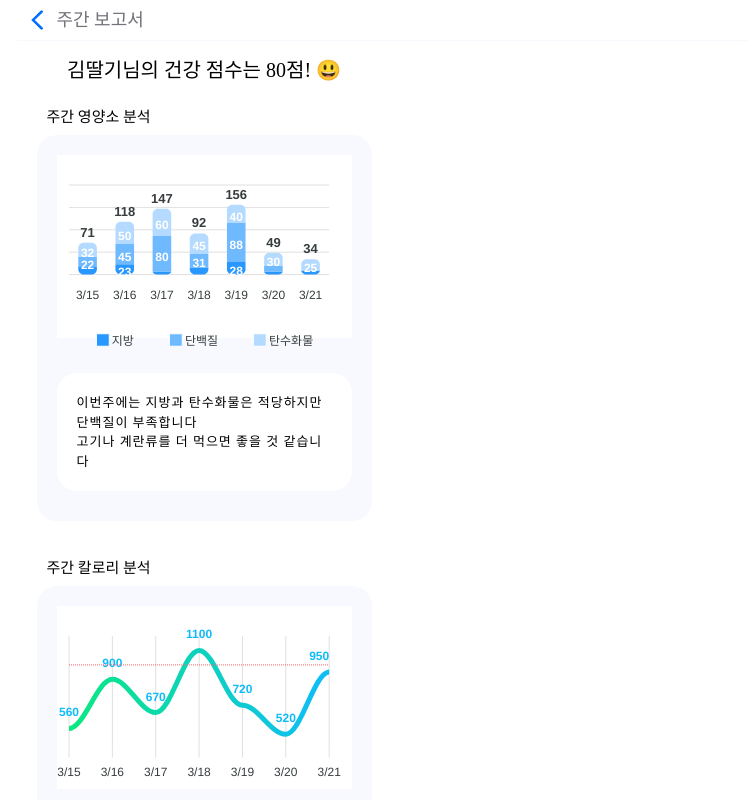
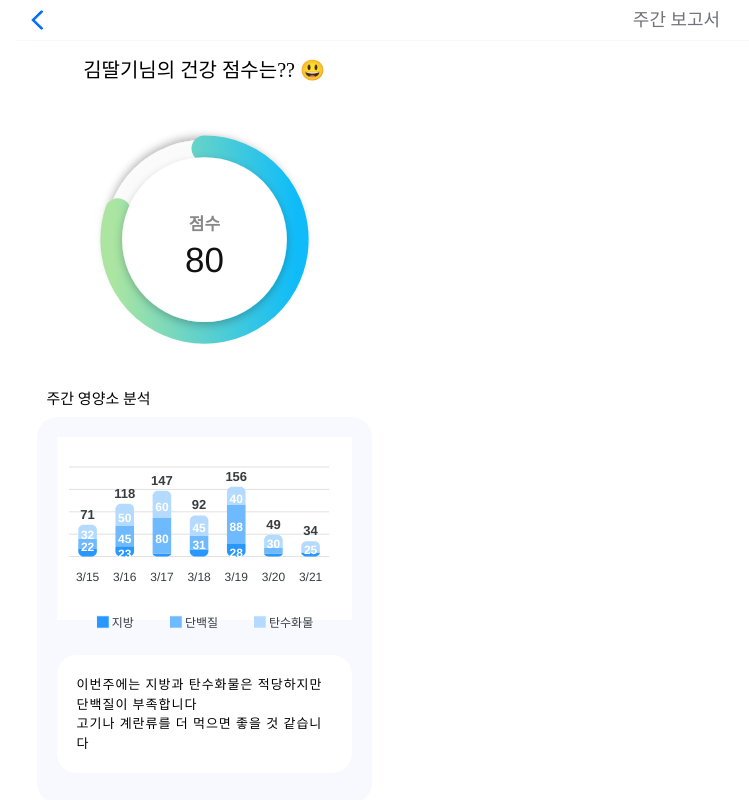
Before and after one commit to kookmin-sw/capstone-2023-11, a React (Create React App) app in the folder web_frontend/: page /summary in a window 1280 px wide. Shown: the top 800 px of the page, without its empty margins (436-1185 px from the left). Built offline with nearby package versions, Linux system fonts and the light colour scheme; a web font is replaced by a local one.

Commit message:
[feat] 건강점수 차트 기능 추가

```diff
--- a/web_frontend/src/components/common/BackButton.tsx
+++ b/web_frontend/src/components/common/BackButton.tsx
@@ -6,11 +6,17 @@ const StButtonBack = styled.img`
   height: 2rem;
   margin: 1rem;
 `;
+function handleClick(props: string) {
+  console.log(props);
+  return <Link to={`/addschedule`}></Link>;
+}
+
 const BackButton = (props: { to: string }) => {
   return (
     <>
-      <StButtonBack src={require("../../assets/images/img_left.png")}></StButtonBack>
-      <Link to={props.to}></Link>
+      <StButtonBack
+        src={require("../../assets/images/img_left.png")}
+        onClick={() => handleClick(props.to)}></StButtonBack>
     </>
   );
 };
--- /dev/null
+++ b/web_frontend/src/components/seniorSummary/ScoreChart.tsx
@@ -0,0 +1,112 @@
+import ApexChart from "react-apexcharts";
+
+function ScoreChart() {
+  return (
+    <ApexChart
+      type="radialBar"
+      series={[80]}
+      options={{
+        theme: {
+          mode: "light",
+        },
+        chart: {
+          toolbar: {
+            show: false,
+          },
+        },
+        grid: {
+          show: true,
+          xaxis: {
+            lines: {
+              show: true,
+            },
+          },
+          yaxis: {
+            lines: {
+              show: false,
+            },
+          },
+        },
+        yaxis: { show: false },
+        xaxis: {
+          axisBorder: { show: false },
+          axisTicks: { show: true },
+          labels: { show: true },
+          categories: ["3/15", "3/16", "3/17", "3/18", "3/19", "3/20", "3/21"],
+        },
+        stroke: {
+          lineCap: "round",
+        },
+        labels: ["점수"],
+        plotOptions: {
+          radialBar: {
+            startAngle: 0,
+            endAngle: 360,
+            hollow: {
+              margin: 0,
+              size: "60%",
+              background: "#fff",
+              image: undefined,
+              imageOffsetX: 0,
+              imageOffsetY: 0,
+              position: "front",
+              dropShadow: {
+                enabled: true,
+                top: 3,
+                left: 0,
+                blur: 4,
+                opacity: 0.24,
+              },
+            },
+            track: {
+              background: "#fff",
+              strokeWidth: "67%",
+              margin: 0,
+              dropShadow: {
+                enabled: true,
+                top: -3,
+                left: 0,
+                blur: 4,
+                opacity: 0.35,
+              },
+            },
+
+            dataLabels: {
+              show: true,
+              name: {
+                offsetY: -10,
+                show: true,
+                color: "#888",
+                fontSize: "1.7rem",
+              },
+              value: {
+                formatter: function (val: number) {
+                  return val.toString();
+                },
+                color: "#111",
+                fontSize: "3.5rem",
+                show: true,
+              },
+            },
+          },
+        },
+        fill: {
+          type: "gradient",
+          gradient: {
+            shade: "dark",
+            type: "horizontal",
+            shadeIntensity: 0.5,
+            gradientToColors: ["#ABE5A1"],
+            inverseColors: true,
+            opacityFrom: 1,
+            opacityTo: 1,
+            stops: [0, 100],
+          },
+        },
+        colors: ["#0fbcf9"],
+      }}
+    />
+  );
+}
+
+export default ScoreChart;
--- a/web_frontend/src/pages/SeniorSummaryPage.tsx
+++ b/web_frontend/src/pages/SeniorSummaryPage.tsx
@@ -2,6 +2,7 @@ import styled from "styled-components";
 import CalChart from "../components/seniorSummary/CalChart";
 import BackButton from "../components/common/BackButton";
 import NutrientChart from "../components/seniorSummary/NutrientChart";
+import ScoreChart from "../components/seniorSummary/ScoreChart";
 
 const StHeader = styled.header`
   position: fixed;
@@ -11,7 +12,8 @@ const StHeader = styled.header`
   border-bottom: 0.1rem solid #f8f9fe;
   display: flex;
   align-items: center;
-  /* justify-content: center; */
+  justify-content: center;
+  z-index: 9999;
 `;
 const HeaderText = styled.div`
   font-size: 1.8rem;
@@ -19,6 +21,7 @@ const HeaderText = styled.div`
   font-family: "Pretendard-Regular";
   align-self: center;
   color: #71727a;
+  flex: 1 1 0;
 `;
 
 const ChartContainer = styled.div`
@@ -61,7 +64,7 @@ const STContainer = styled.div`
 
 const nutrientText = {
   0: `이번주에는 지방과 탄수화물은 적당하지만\n단백질이 부족합니다\n고기나 계란류를 더 먹으면 좋을 것 같습니다`,
-  1: `한끼를 거르게 되면 식단이 불균형해지니 되도록 매끼니를 챙겨드시는 편이 좋습니다. \n 많게 먹는 것이 적게 먹는 것보다 낫습니다`,
+  1: `한끼를 거르게 되면 식단이 불균형해지니\n되도록 매끼니를 챙겨드시는 편이 좋습니다. \n 많게 먹는 것이 적게 먹는 것보다 낫습니다`,
 };
 function SeniorSummaryPage() {
   return (
@@ -71,7 +74,8 @@ function SeniorSummaryPage() {
         <HeaderText>주간 보고서</HeaderText>
       </StHeader>
       <STContainer>
-        <StTitle>김딸기님의 건강 점수는 80점! 😃</StTitle>
+        <StTitle>김딸기님의 건강 점수는?? 😃</StTitle>
+        <ScoreChart />
         <StText>주간 영양소 분석</StText>
         <ChartContainer>
           <NutrientChart />
```
